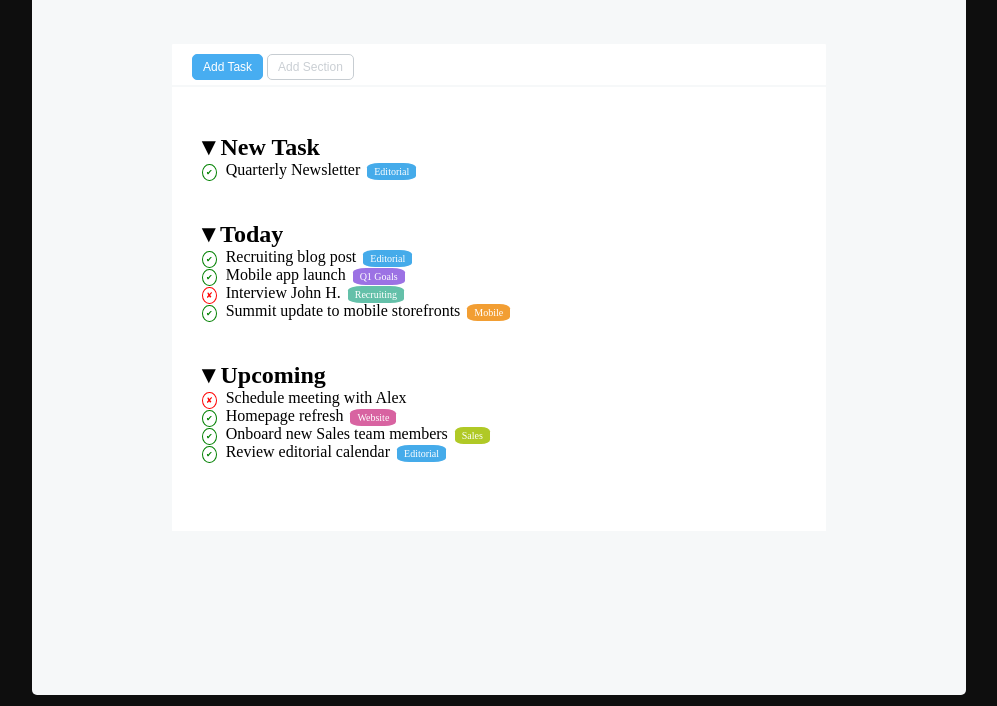
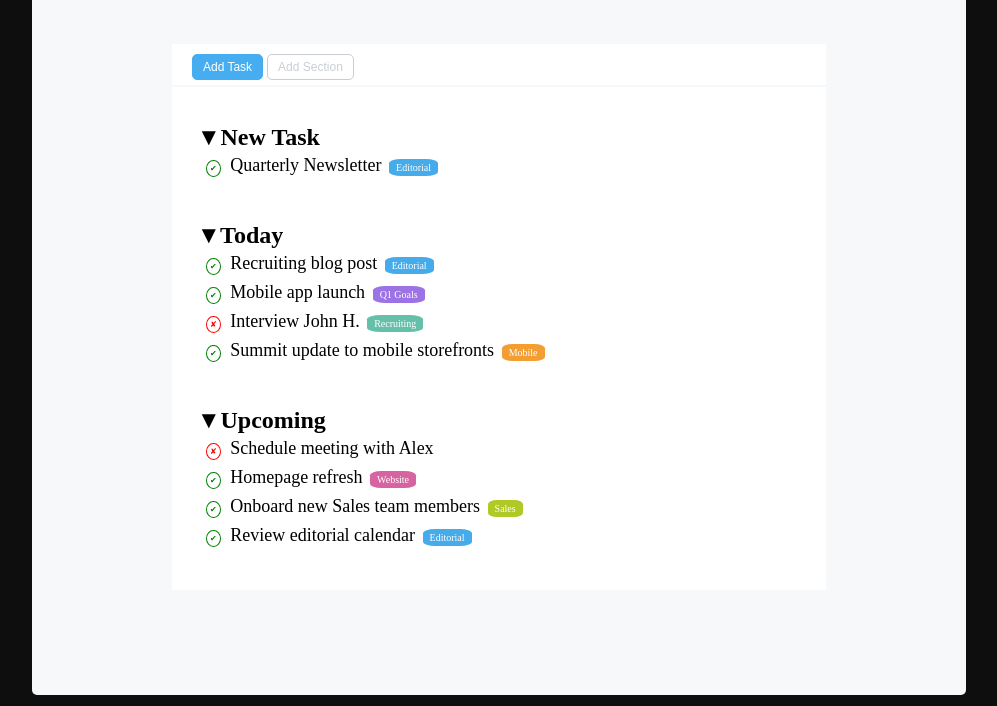
Before and after one commit to Denis-92/html-css-toboolist, a plain HTML site: page index.html in a window 1280 px wide. Shown: the part 94-800 px from the top of the page, without its empty margins (141-1138 px from the left). Drawn offline with Linux system fonts and the light colour scheme.

Commit message:
ADD: class "elements" in html; "elements" rules in css; fixed other css rules margins.

```diff
--- a/css/style.css
+++ b/css/style.css
@@ -69,7 +69,7 @@ main {
 /* to-do list */
 .to-do-list {
     background-color: #ffffff;
-    padding: 30px 0 40px 20px;
+    padding: 20px 0 10px 20px;
 }
 /* /to-do list */
 
@@ -173,3 +173,10 @@ main {
     padding: 10px
 }
 /* /chapter: shared rules for all sections */
+
+/* elements: shared rules for all to-do entries */
+.elements {
+    font-size: 18px;
+    padding: 4px;
+}
+/* /elements: shared rules for all to-do entries */
--- a/index.html
+++ b/index.html
@@ -41,7 +41,7 @@
                         New Task
                     </h2>
 
-                    <div>
+                    <div class="elements">
                         <span class="done">&#x2714;</span>
                         Quarterly Newsletter
                         <span class="editorial label">Editorial</span>
@@ -56,22 +56,22 @@
                         Today
                     </h2>
 
-                    <div>
+                    <div class="elements">
                         <span class="done">&#x2714;</span>
                         Recruiting blog post
                         <span class="editorial label">Editorial</span>
                     </div>
-                    <div>
+                    <div class="elements">
                         <span class="done">&#x2714;</span>
                         Mobile app launch
                         <span class="goals label">Q1 Goals</span>
                     </div>
-                    <div>
+                    <div class="elements">
                         <span class="not done">&#x2718;</span>
                         Interview John H.
                         <span class="recruiting label">Recruiting</span>
                     </div>
-                    <div>
+                    <div class="elements">
                         <span class="done">&#x2714;</span>
                         Summit update to mobile storefronts
                         <span class="mobile label">Mobile</span>
@@ -86,21 +86,21 @@
                         Upcoming
                     </h2>
 
-                    <div>
+                    <div class="elements">
                         <span class="not done">&#x2718;</span>
                         Schedule meeting with Alex
                     </div>
-                    <div>
+                    <div class="elements">
                         <span class="done">&#x2714;</span>
                         Homepage refresh
                         <span class="website label">Website</span>
                     </div>
-                    <div>
+                    <div class="elements">
                         <span class="done">&#x2714;</span>
                         Onboard new Sales team members
                         <span class="sales label">Sales</span>
                     </div>
-                    <div>
+                    <div class="elements">
                         <span class="done">&#x2714;</span>
                         Review editorial calendar
                         <span class="editorial label">Editorial</span>
```
